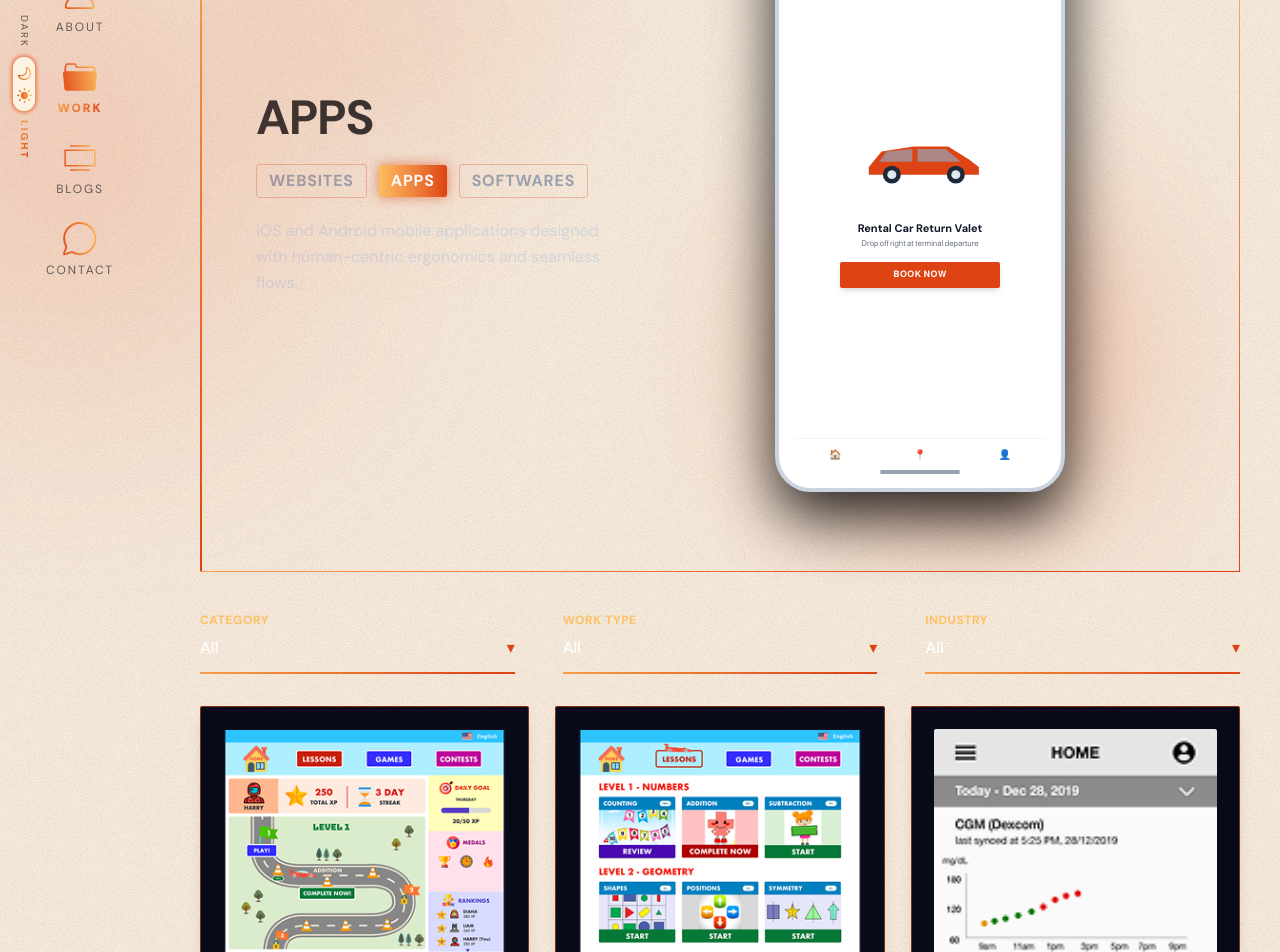
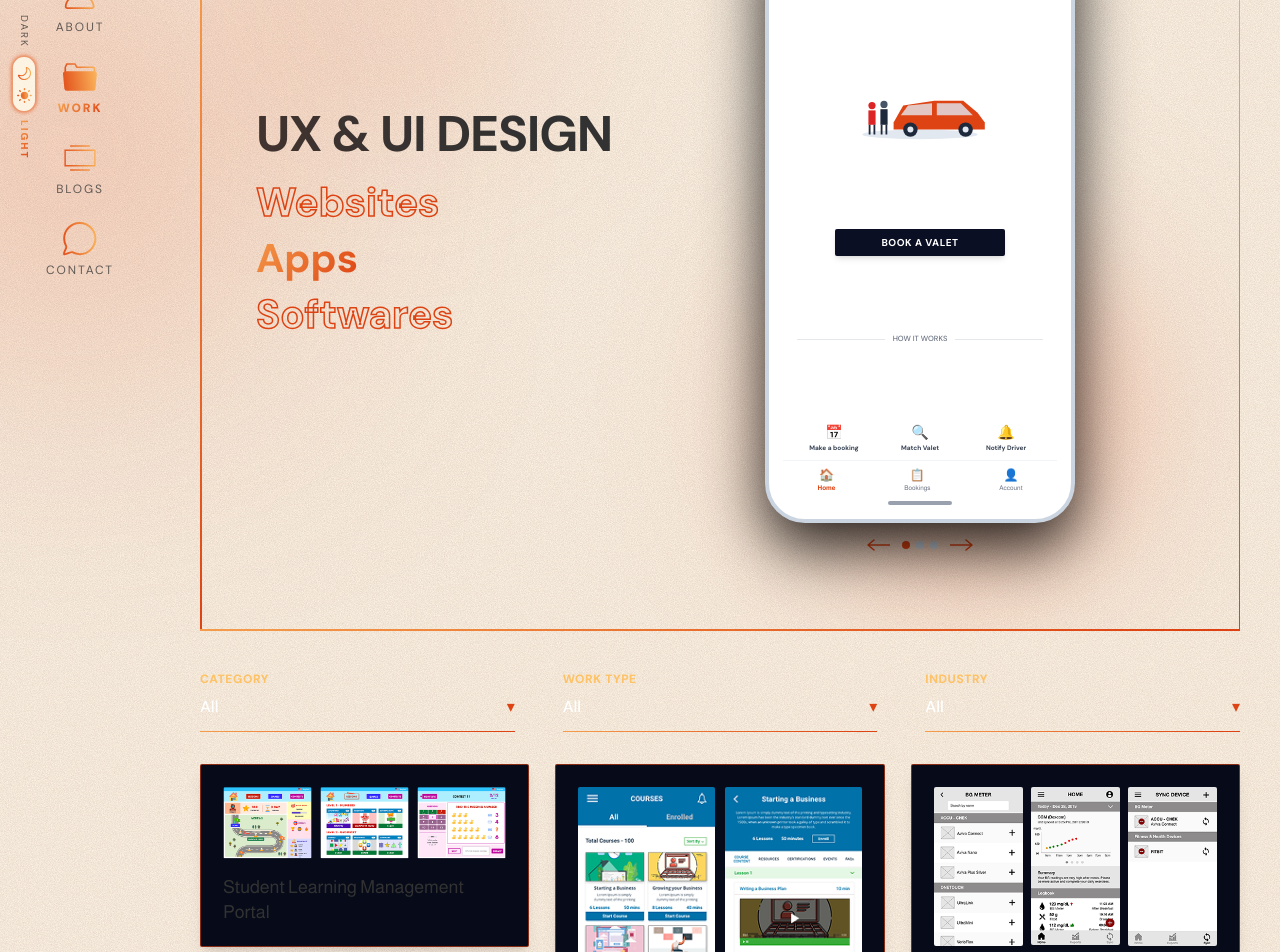
Before and after one commit to shihablabs/project-portfolio, a Next.js app: page /work/apps in a window 1280 px wide. Shown: the part 280-1232 px from the top of the page. Built offline with nearby package versions, Linux system fonts and the light colour scheme.

Commit message:
feat: match Hero UI with Figma screenshot and support 1, 2, or 3 screenshots per card

```diff
--- a/src/components/ui/AppHeroPhoneMockup.tsx
+++ b/src/components/ui/AppHeroPhoneMockup.tsx
@@ -14,72 +14,156 @@ export default function AppHeroPhoneMockup({
 }) {
   return (
     <div
-      className={`relative w-full max-w-[260px] sm:max-w-[290px] mx-auto select-none flex items-center justify-center ${className}`}
+      className={`relative w-full max-w-[280px] sm:max-w-[310px] mx-auto select-none flex flex-col items-center justify-center ${className}`}
     >
       {/* Smartphone Chassis */}
-      <div className="relative w-full aspect-[9/18.5] bg-[#FFFFFF] rounded-[32px] sm:rounded-[36px] p-3 sm:p-3.5 shadow-[0_25px_60px_rgba(0,0,0,0.85)] border-[4px] border-[#CBD5E1] flex flex-col justify-between overflow-hidden">
-        {/* Speaker & Front Camera Notch */}
-        <div className="w-16 h-1.5 bg-[#94A3B8] rounded-full mx-auto mb-2 flex-shrink-0" />
+      <div className="relative w-full aspect-[9/18.2] bg-[#FFFFFF] rounded-[36px] sm:rounded-[40px] p-3 sm:p-3.5 shadow-[0_25px_60px_rgba(0,0,0,0.85)] border-[4px] border-[#CBD5E1] flex flex-col justify-between overflow-hidden">
+        {/* Top Speaker & Front Camera Dot */}
+        <div className="flex items-center justify-center gap-2 mb-1.5 flex-shrink-0">
+          <div className="w-1.5 h-1.5 bg-[#475569] rounded-full" />
+          <div className="w-12 h-1 bg-[#94A3B8] rounded-full" />
+        </div>
 
-        {/* Screen Header Bar */}
-        <div className="w-full flex items-center justify-between text-[8px] text-gray-500 pb-2 border-b border-gray-100">
-          <span className="font-bold text-gray-900 text-[10px]">ezeedrop</span>
-          <div className="flex items-center gap-1.5">
-            <span>●●●</span>
-            <span>≡</span>
-          </div>
+        {/* Screen Header Bar (Black Background with ≡ HOME) */}
+        <div className="w-full bg-black text-white px-3 py-1.5 flex items-center justify-center relative rounded-t-[2px]">
+          <span className="absolute left-3 text-xs font-bold leading-none cursor-pointer">
+            ≡
+          </span>
+          <span className="text-[10px] sm:text-[11px] font-dm font-bold uppercase tracking-wider">
+            HOME
+          </span>
         </div>
 
         {/* Screen Body */}
-        <div className="my-auto flex flex-col items-center text-center py-2">
-          {/* Car Graphic */}
-          <div className="relative w-full h-24 sm:h-28 flex items-center justify-center">
-            <svg viewBox="0 0 100 50" className="w-32 h-16" fill="none">
-              {/* Red/Orange Modern Sedan Car */}
+        <div className="flex-1 flex flex-col justify-between items-center text-center px-1.5 py-2">
+          {/* Tagline */}
+          <p className="text-[8.5px] sm:text-[9.5px] font-dm font-medium text-gray-700 leading-tight max-w-[190px]">
+            Book a valet in advance for a hassle free service
+          </p>
+
+          {/* Car Graphic with Valet & Customer */}
+          <div className="relative w-full h-20 sm:h-24 flex items-center justify-center my-0.5">
+            <svg viewBox="0 0 120 60" className="w-36 h-20" fill="none">
+              {/* Ground Shadow */}
+              <ellipse cx="60" cy="52" rx="48" ry="4" fill="#E2E8F0" />
+              {/* Red Modern Sedan Car */}
               <path
-                d="M10 32 L20 20 L45 16 L72 16 L88 26 L96 32 L96 38 L10 38 Z"
+                d="M38 42 L46 28 L72 24 L96 24 L108 34 L114 42 L114 48 L38 48 Z"
                 fill="#DE4313"
               />
               <path
-                d="M24 20 L44 18 L44 28 L18 28 Z"
-                fill="#94A3B8"
-                opacity="0.7"
+                d="M50 28 L70 26 L70 36 L44 36 Z"
+                fill="#E2E8F0"
+                opacity="0.8"
               />
               <path
-                d="M48 18 L70 18 L82 28 L48 28 Z"
-                fill="#94A3B8"
-                opacity="0.7"
+                d="M74 26 L94 26 L104 36 L74 36 Z"
+                fill="#E2E8F0"
+                opacity="0.8"
               />
               {/* Wheels */}
-              <circle cx="28" cy="38" r="7" fill="#1E293B" />
-              <circle cx="28" cy="38" r="3.5" fill="#E2E8F0" />
-              <circle cx="78" cy="38" r="7" fill="#1E293B" />
-              <circle cx="78" cy="38" r="3.5" fill="#E2E8F0" />
+              <circle cx="52" cy="48" r="6" fill="#1E293B" />
+              <circle cx="52" cy="48" r="2.5" fill="#E2E8F0" />
+              <circle cx="98" cy="48" r="6" fill="#1E293B" />
+              <circle cx="98" cy="48" r="2.5" fill="#E2E8F0" />
+
+              {/* Character 1: Valet Driver in Uniform */}
+              <circle cx="20" cy="28" r="3" fill="#DC2626" />
+              <path d="M17 32 L23 32 L23 44 L17 44 Z" fill="#DC2626" />
+              <path d="M18 44 L18 52 M22 44 L22 52" stroke="#1E293B" strokeWidth="1.5" />
+
+              {/* Character 2: Business Traveler */}
+              <circle cx="30" cy="27" r="3" fill="#475569" />
+              <path d="M27 31 L33 31 L33 44 L27 44 Z" fill="#1E293B" />
+              <path d="M28 44 L28 52 M32 44 L32 52" stroke="#1E293B" strokeWidth="1.5" />
             </svg>
           </div>
 
-          <span className="text-[10px] sm:text-[11px] font-dm font-bold text-gray-900 leading-tight mt-2">
-            Rental Car Return Valet
-          </span>
-          <span className="text-[8px] text-gray-500 mt-0.5">
-            Drop off right at terminal departure
-          </span>
+          {/* Book Action Button (Black Button) */}
+          <div className="w-full max-w-[170px] py-1.5 bg-[#0A0F24] text-white rounded-[2px] text-[9px] sm:text-[10px] font-dm font-bold uppercase tracking-wider text-center shadow-md cursor-pointer hover:bg-black transition-colors">
+            BOOK A VALET
+          </div>
 
-          {/* Book Action Button */}
-          <div className="w-full max-w-[160px] mt-3 py-1.5 bg-[#DE4313] text-white rounded-xs text-[9px] font-bold uppercase tracking-wider text-center shadow-md">
-            BOOK NOW
+          {/* Divider with "How it works" */}
+          <div className="w-full flex items-center gap-2 my-1.5 px-2">
+            <div className="flex-1 h-[1px] bg-gray-200" />
+            <span className="text-[7.5px] font-dm font-medium text-gray-500 uppercase">
+              How it works
+            </span>
+            <div className="flex-1 h-[1px] bg-gray-200" />
+          </div>
+
+          {/* 3 Steps Icons */}
+          <div className="w-full grid grid-cols-3 gap-1 px-1 text-center">
+            {/* Step 1: Calendar */}
+            <div className="flex flex-col items-center">
+              <span className="text-sm">📅</span>
+              <span className="text-[6.5px] font-dm font-semibold text-gray-700 leading-tight mt-0.5">
+                Make a booking
+              </span>
+            </div>
+            {/* Step 2: Match Valet */}
+            <div className="flex flex-col items-center">
+              <span className="text-sm">🔍</span>
+              <span className="text-[6.5px] font-dm font-semibold text-gray-700 leading-tight mt-0.5">
+                Match Valet
+              </span>
+            </div>
+            {/* Step 3: Notify Driver */}
+            <div className="flex flex-col items-center">
+              <span className="text-sm">🔔</span>
+              <span className="text-[6.5px] font-dm font-semibold text-gray-700 leading-tight mt-0.5">
+                Notify Driver
+              </span>
+            </div>
           </div>
         </div>
 
         {/* Screen Bottom Nav */}
-        <div className="w-full pt-2 border-t border-gray-100 flex items-center justify-around text-[10px] text-gray-400">
-          <span className="text-[#DE4313]">🏠</span>
-          <span>📍</span>
-          <span>👤</span>
+        <div className="w-full pt-1.5 pb-1 border-t border-gray-100 flex items-center justify-around text-[9px] text-gray-500">
+          <div className="flex flex-col items-center text-[#DE4313] font-bold">
+            <span className="text-xs">🏠</span>
+            <span className="text-[6.5px]">Home</span>
+          </div>
+          <div className="flex flex-col items-center hover:text-gray-900 cursor-pointer">
+            <span className="text-xs">📋</span>
+            <span className="text-[6.5px]">Bookings</span>
+          </div>
+          <div className="flex flex-col items-center hover:text-gray-900 cursor-pointer">
+            <span className="text-xs">👤</span>
+            <span className="text-[6.5px]">Account</span>
+          </div>
         </div>
 
         {/* Bottom Home Indicator Bar */}
-        <div className="w-20 h-1 bg-gray-400 rounded-full mx-auto mt-2 flex-shrink-0" />
+        <div className="w-16 h-1 bg-gray-400 rounded-full mx-auto mt-1 flex-shrink-0" />
+      </div>
+
+      {/* ── Slider Arrows & Indicators below Phone (Matching Screenshot 2) ── */}
+      <div className="flex items-center justify-center gap-3 mt-4 text-[#DE4313]">
+        <svg width="24" height="12" viewBox="0 0 24 12" fill="none">
+          <path
+            d="M8 1L2 6L8 11M3 6H24"
+            stroke="currentColor"
+            strokeWidth="1.5"
+            strokeLinecap="round"
+            strokeLinejoin="round"
+          />
+        </svg>
+        <div className="flex items-center gap-1.5">
+          <span className="w-2 h-2 rounded-full bg-[#DE4313]" />
+          <span className="w-2 h-2 rounded-full bg-[#CBD5E1]" />
+          <span className="w-2 h-2 rounded-full bg-[#CBD5E1]" />
+        </div>
+        <svg width="24" height="12" viewBox="0 0 24 12" fill="none">
+          <path
+            d="M16 1L22 6L16 11M21 6H0"
+            stroke="currentColor"
+            strokeWidth="1.5"
+            strokeLinecap="round"
+            strokeLinejoin="round"
+          />
+        </svg>
       </div>
     </div>
   );
--- a/src/components/work/CategoryGridView.tsx
+++ b/src/components/work/CategoryGridView.tsx
@@ -348,36 +348,55 @@ export default function CategoryGridView({
         {/* ── Main Hero Content Grid ── */}
         <div className="relative z-10 w-full grid grid-cols-1 lg:grid-cols-12 gap-8 items-center">
           {/* Left Column: Heading + Subtitle Links */}
-          <div className="lg:col-span-5 flex flex-col justify-center space-y-4">
-            <h1 className="font-dm font-bold text-3xl sm:text-4xl lg:text-[48px] leading-[1.08] text-[var(--ink)] uppercase tracking-tight">
-              {meta.title}
+          <div className="lg:col-span-5 flex flex-col justify-center space-y-3">
+            {activeDiscipline === "ux" ? (
+              <>
+                <h1 className="font-dm font-bold text-3xl sm:text-4xl lg:text-[50px] leading-[1.08] text-[var(--ink)] uppercase tracking-tight">
+                  UX & UI DESIGN
                 </h1>
 
-            {/* Sub-Discipline Pills */}
-            {activeDiscipline === "ux" && (
-              <div className="flex flex-wrap items-center gap-3 pt-1">
+                {/* Vertical Sub-Discipline Text Stack matching Figma Screenshot 2 */}
+                <div className="flex flex-col space-y-1 sm:space-y-1.5 pt-1">
                   {UX_SUBCATEGORIES.map((sub) => {
                     const isActive = sub.id === categoryKey;
                     return (
                       <Link
                         key={sub.id}
                         href={sub.href}
-                      className={`text-sm sm:text-base font-dm font-bold tracking-wider uppercase transition-all px-3 py-1 rounded-[3px] ${
+                        className={`font-dm font-bold text-2xl sm:text-3xl lg:text-[40px] leading-tight transition-all text-left w-fit ${
                           isActive
-                          ? "text-white bg-gradient-to-r from-[#FEC163] to-[#DE4313] shadow-[0_0_12px_rgba(222,67,19,0.6)]"
-                          : "text-gray-400 hover:text-white border border-[#DE4313]/30 hover:border-[#FEC163]"
+                            ? "text-transparent bg-clip-text font-bold"
+                            : "hover:opacity-100 transition-opacity"
                         }`}
+                        style={
+                          isActive
+                            ? {
+                                backgroundImage:
+                                  "linear-gradient(129.89deg, #FEC163 -29.32%, #DE4313 100%)",
+                                color: "transparent",
+                              }
+                            : {
+                                color: "transparent",
+                                WebkitTextStroke: "1.5px #DE4313",
+                              }
+                        }
                       >
                         {sub.label}
                       </Link>
                     );
                   })}
                 </div>
-            )}
-
+              </>
+            ) : (
+              <>
+                <h1 className="font-dm font-bold text-3xl sm:text-4xl lg:text-[48px] leading-[1.08] text-[var(--ink)] uppercase tracking-tight">
+                  {meta.title}
+                </h1>
                 <p className="font-dm text-sm sm:text-base text-gray-300 leading-relaxed max-w-md pt-1">
                   {meta.description}
                 </p>
+              </>
+            )}
           </div>
 
           {/* Right Column: Hero Graphic Preview */}
@@ -620,10 +639,52 @@ export default function CategoryGridView({
                   onClick={() => setSelectedProject(project)}
                   className="group cursor-pointer bg-[#070B19] border border-[#DE4313]/60 hover:border-[#FEC163] transition-all duration-300 rounded-[2px] p-[20px] sm:p-[22px] flex flex-col justify-between shadow-lg hover:shadow-[0_0_30px_rgba(222,67,19,0.35)] w-full"
                 >
-                  {/* Direct Full-Length Screenshot */}
+                  {/* Screenshots: Multi-Screen Display (Supports 3, 2, or 1 screen per card) */}
+                  {project.cardScreenshots && project.cardScreenshots.length > 1 ? (
+                    project.cardScreenshots.length >= 3 ? (
+                      /* 3 Phone Screens Side-by-Side */
+                      <div className="grid grid-cols-3 gap-1.5 sm:gap-2 w-full items-start">
+                        {project.cardScreenshots.slice(0, 3).map((img, i) => (
+                          <div
+                            key={i}
+                            className="relative w-full overflow-hidden rounded-[2px] bg-[#0A0F24]"
+                          >
+                            <Image
+                              src={img}
+                              alt={`${project.title} screen ${i + 1}`}
+                              width={220}
+                              height={460}
+                              className="w-full h-auto object-cover group-hover:scale-[1.02] transition-transform duration-300 block"
+                            />
+                          </div>
+                        ))}
+                      </div>
+                    ) : (
+                      /* 2 Phone Screens Side-by-Side */
+                      <div className="grid grid-cols-2 gap-2 sm:gap-2.5 w-full items-start">
+                        {project.cardScreenshots.slice(0, 2).map((img, i) => (
+                          <div
+                            key={i}
+                            className="relative w-full overflow-hidden rounded-[2px] bg-[#0A0F24]"
+                          >
+                            <Image
+                              src={img}
+                              alt={`${project.title} screen ${i + 1}`}
+                              width={320}
+                              height={640}
+                              className="w-full h-auto object-cover group-hover:scale-[1.02] transition-transform duration-300 block"
+                            />
+                          </div>
+                        ))}
+                      </div>
+                    )
+                  ) : (
+                    /* 1 Screenshot (Single screenshot or default website/software) */
                     <div className="relative w-full overflow-hidden rounded-[2px] bg-[#0A0F24]">
                       <Image
-                      src={project.thumbnail}
+                        src={
+                          project.cardScreenshots?.[0] || project.thumbnail
+                        }
                         alt={project.title}
                         width={600}
                         height={1200}
@@ -631,6 +692,7 @@ export default function CategoryGridView({
                         priority={false}
                       />
                     </div>
+                  )}
 
                   {/* Title Inside Card at Bottom (18px Regular Almarai Font) */}
                   <h3 className="font-almarai font-normal text-[18px] text-[var(--ink)] mt-4 text-left leading-snug group-hover:text-[#FEC163] transition-colors">
--- a/src/components/work/ProjectPreviewModal.tsx
+++ b/src/components/work/ProjectPreviewModal.tsx
@@ -43,7 +43,9 @@ export default function ProjectPreviewModal({
 
   // Ensure 5 thumbnails exist for the vertical strip matching Figma
   const baseGallery =
-    project.gallery && project.gallery.length > 0
+    project.cardScreenshots && project.cardScreenshots.length > 0
+      ? project.cardScreenshots
+      : project.gallery && project.gallery.length > 0
       ? project.gallery
       : [project.thumbnail];
 
--- a/src/data/workProjects.ts
+++ b/src/data/workProjects.ts
@@ -39,6 +39,8 @@ export interface WorkProject {
   tags: string[];
   thumbnail: string;
   gallery: string[];
+  // ── Multi-Screenshot Option per Card (1, 2, or 3 images) ──
+  cardScreenshots?: string[];
   year: string;
   client: string;
   // ── Crucial Conditional Logic ──
@@ -293,9 +295,15 @@ export const WORK_PROJECTS: WorkProject[] = [
     discipline: "ux",
     tags: ["EdTech", "Mobile iOS & Android", "Student UX"],
     thumbnail: "/assets/work/app/01_student_home 2.png",
+    cardScreenshots: [
+      "/assets/work/app/01_student_home 2.png",
+      "/assets/work/app/02_00_lessons 2.png",
+      "/assets/work/app/04_02_contest_individual 2.png",
+    ],
     gallery: [
       "/assets/work/app/01_student_home 2.png",
       "/assets/work/app/02_00_lessons 2.png",
+      "/assets/work/app/04_02_contest_individual 2.png",
     ],
     year: "2024",
     client: "EduPulse Academy",
@@ -315,9 +323,14 @@ export const WORK_PROJECTS: WorkProject[] = [
     discipline: "ux",
     tags: ["EdTech", "Mobile App", "Gamified Learning"],
     thumbnail: "/assets/work/app/02_00_lessons 2.png",
+    cardScreenshots: [
+      "/assets/work/app/04_Courses 1.png",
+      "/assets/work/app/05_Course Details - Content 1.png",
+    ],
     gallery: [
       "/assets/work/app/02_00_lessons 2.png",
       "/assets/work/app/04_Courses 1.png",
+      "/assets/work/app/05_Course Details - Content 1.png",
     ],
     year: "2024",
     client: "SkillForge Learning",
@@ -337,9 +350,15 @@ export const WORK_PROJECTS: WorkProject[] = [
     discipline: "ux",
     tags: ["HealthTech", "Biometric Sync", "Mobile iOS", "Medical Device UX"],
     thumbnail: "/assets/work/app/14_Home_CGM 1.png",
+    cardScreenshots: [
+      "/assets/work/app/09_BG_Meter 1.png",
+      "/assets/work/app/14_Home_CGM 1.png",
+      "/assets/work/app/10_SyncDevice 1.png",
+    ],
     gallery: [
       "/assets/work/app/14_Home_CGM 1.png",
       "/assets/work/app/09_BG_Meter 1.png",
+      "/assets/work/app/10_SyncDevice 1.png",
     ],
     year: "2024",
     client: "GlucoTrack Care",
@@ -359,6 +378,10 @@ export const WORK_PROJECTS: WorkProject[] = [
     discipline: "ux",
     tags: ["Health & Fitness", "Nutrition", "Mobile UI", "Daily Logging"],
     thumbnail: "/assets/work/app/15_Home_Exercise+Food 1.png",
+    cardScreenshots: [
+      "/assets/work/app/15_Home_Exercise+Food 1.png",
+      "/assets/work/app/20_Profile_Dietary 1.png",
+    ],
     gallery: [
       "/assets/work/app/15_Home_Exercise+Food 1.png",
       "/assets/work/app/20_Profile_Dietary 1.png",
@@ -381,9 +404,15 @@ export const WORK_PROJECTS: WorkProject[] = [
     discipline: "ux",
     tags: ["Mobile iOS & Android", "HealthTech", "E-Commerce", "Design System"],
     thumbnail: "/assets/work/app/16_Reports_Overview 1.png",
+    cardScreenshots: [
+      "/assets/work/app/16_Reports_Overview 1.png",
+      "/assets/work/app/18_Reports_Logbook 1.png",
+      "/assets/work/app/21_Profile_Diabetes 1.png",
+    ],
     gallery: [
       "/assets/work/app/16_Reports_Overview 1.png",
       "/assets/work/app/18_Reports_Logbook 1.png",
+      "/assets/work/app/21_Profile_Diabetes 1.png",
     ],
     year: "2024",
     client: "Aamar Pharma",
@@ -427,6 +456,10 @@ export const WORK_PROJECTS: WorkProject[] = [
     discipline: "ux",
     tags: ["CRM", "Field Agent", "Enterprise Mobile", "Offline Sync"],
     thumbnail: "/assets/work/app/Customer List 1.png",
+    cardScreenshots: [
+      "/assets/work/app/Customer List 1.png",
+      "/assets/work/app/view task or project 1.png",
+    ],
     gallery: [
       "/assets/work/app/Customer List 1.png",
       "/assets/work/app/view task or project 1.png",
@@ -449,9 +482,12 @@ export const WORK_PROJECTS: WorkProject[] = [
     discipline: "ux",
     tags: ["Fintech", "Mobile Wallet", "QR Payment", "Design System"],
     thumbnail: "/assets/work/app/Home 5.png",
+    cardScreenshots: [
+      "/assets/work/app/Home 5.png",
+    ],
     gallery: [
       "/assets/work/app/Home 5.png",
-      "/assets/work/app/chat - all (homescre (1) 2.png",
+      "/assets/work/app/chat – all (homescre (1) 2.png",
     ],
     year: "2024",
     client: "FinPay Mobile",
@@ -471,6 +507,10 @@ export const WORK_PROJECTS: WorkProject[] = [
     discipline: "ux",
     tags: ["Growth Marketing", "Campaign Analytics", "Mobile UI"],
     thumbnail: "/assets/work/app/Campaign Details-1 1.png",
+    cardScreenshots: [
+      "/assets/work/app/Campaign Details-1 1.png",
+      "/assets/work/app/view event - invited 1.png",
+    ],
     gallery: [
       "/assets/work/app/Campaign Details-1 1.png",
       "/assets/work/app/view event - invited 1.png",
@@ -493,9 +533,15 @@ export const WORK_PROJECTS: WorkProject[] = [
     discipline: "ux",
     tags: ["Mental Health", "Mindfulness", "Gamification", "UX Design"],
     thumbnail: "/assets/work/app/CONTINUE.png",
+    cardScreenshots: [
+      "/assets/work/app/CONTINUE.png",
+      "/assets/work/app/SPIN THE WHEEL.png",
+      "/assets/work/app/07_Course Details - Certification 1.png",
+    ],
     gallery: [
       "/assets/work/app/CONTINUE.png",
       "/assets/work/app/SPIN THE WHEEL.png",
+      "/assets/work/app/07_Course Details - Certification 1.png",
     ],
     year: "2024",
     client: "Me+ Telemedicine",
```
Lines whose indentation alone changed are shown as unchanged.
